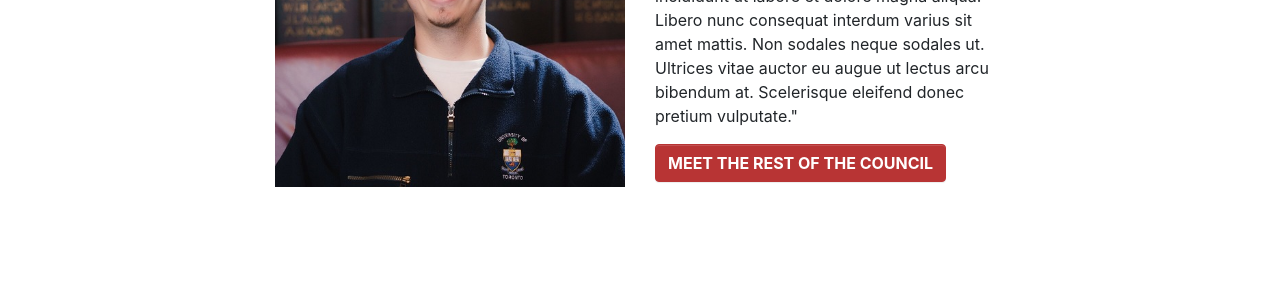
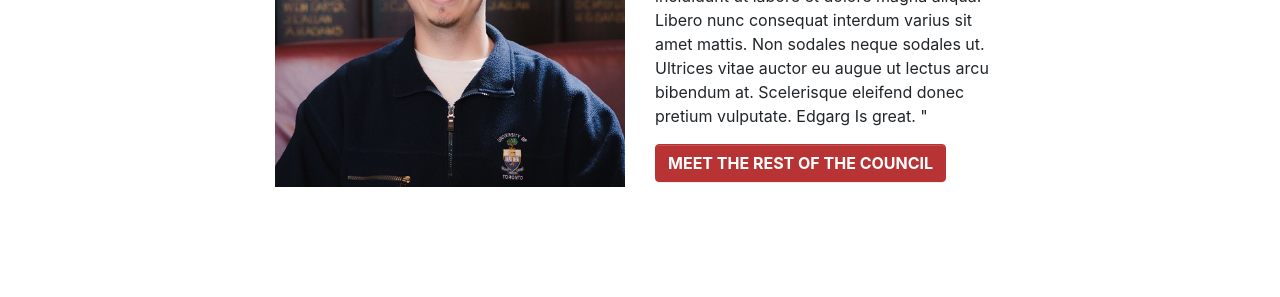
Before and after one commit to uclit-webmaster/uclit-site, a Jekyll site: the page built from index-cp.html, in a window 1280 px wide and 1254 px high. Shown: the part 811-1108 px from the top of the window. Built offline with Jekyll 4.4.1, drawn with Linux system fonts in a browser that asks for light colours; nearby versions of some CDN libraries; some of the changed text lies outside the part shown.

Commit message:
updated president's message

```diff
--- a/_data/presidents-message.yml
+++ b/_data/presidents-message.yml
@@ -5,4 +5,4 @@ message: >
   Lorem ipsum dolor sit amet, consectetur adipiscing elit, sed do eiusmod tempor incididunt
   ut labore et dolore magna aliqua. Libero nunc consequat interdum varius sit amet mattis.
   Non sodales neque sodales ut. Ultrices vitae auctor eu augue ut lectus arcu bibendum at.
-  Scelerisque eleifend donec pretium vulputate.
+  Scelerisque eleifend donec pretium vulputate. Edgarg Is great.
```
